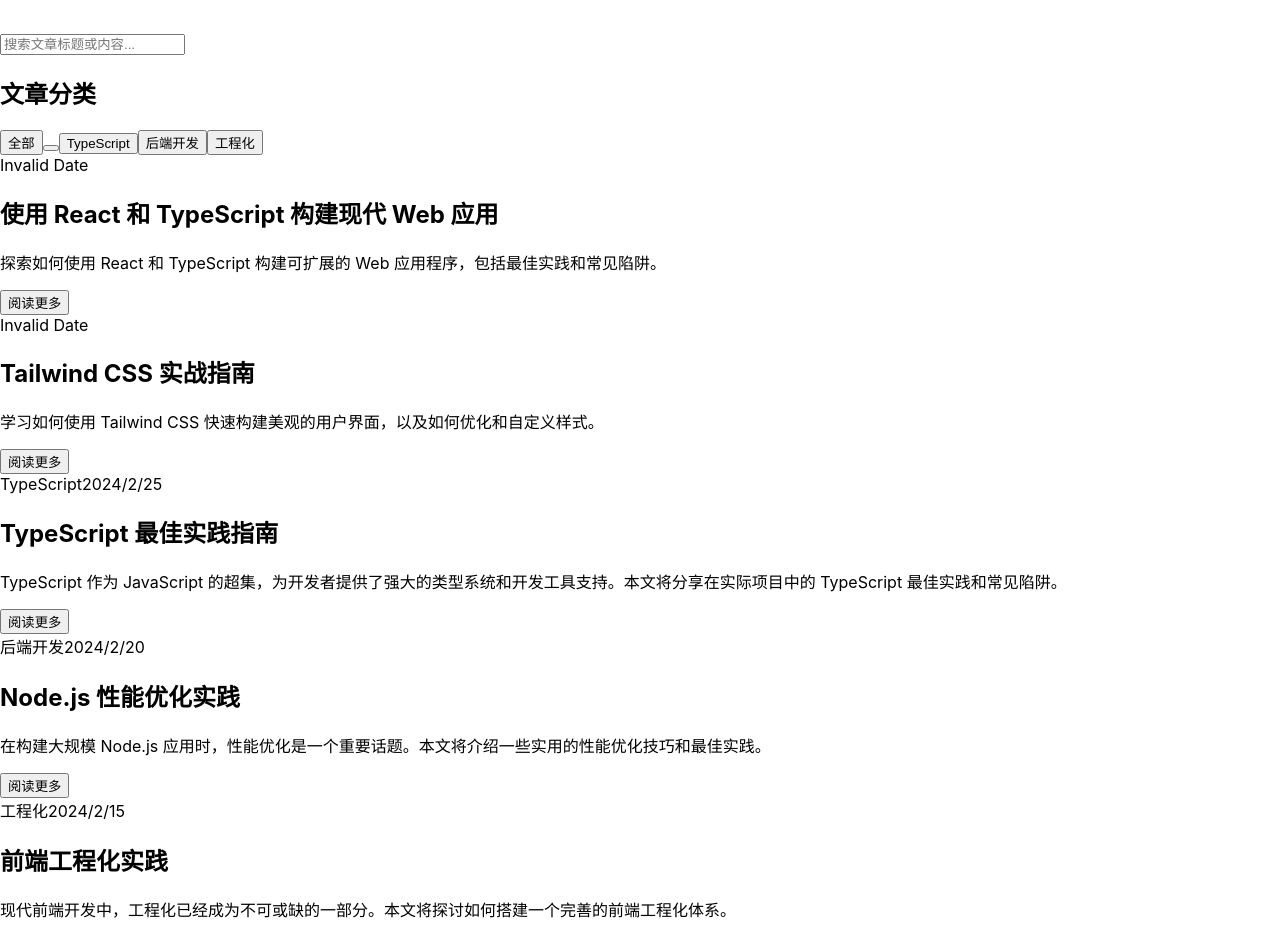
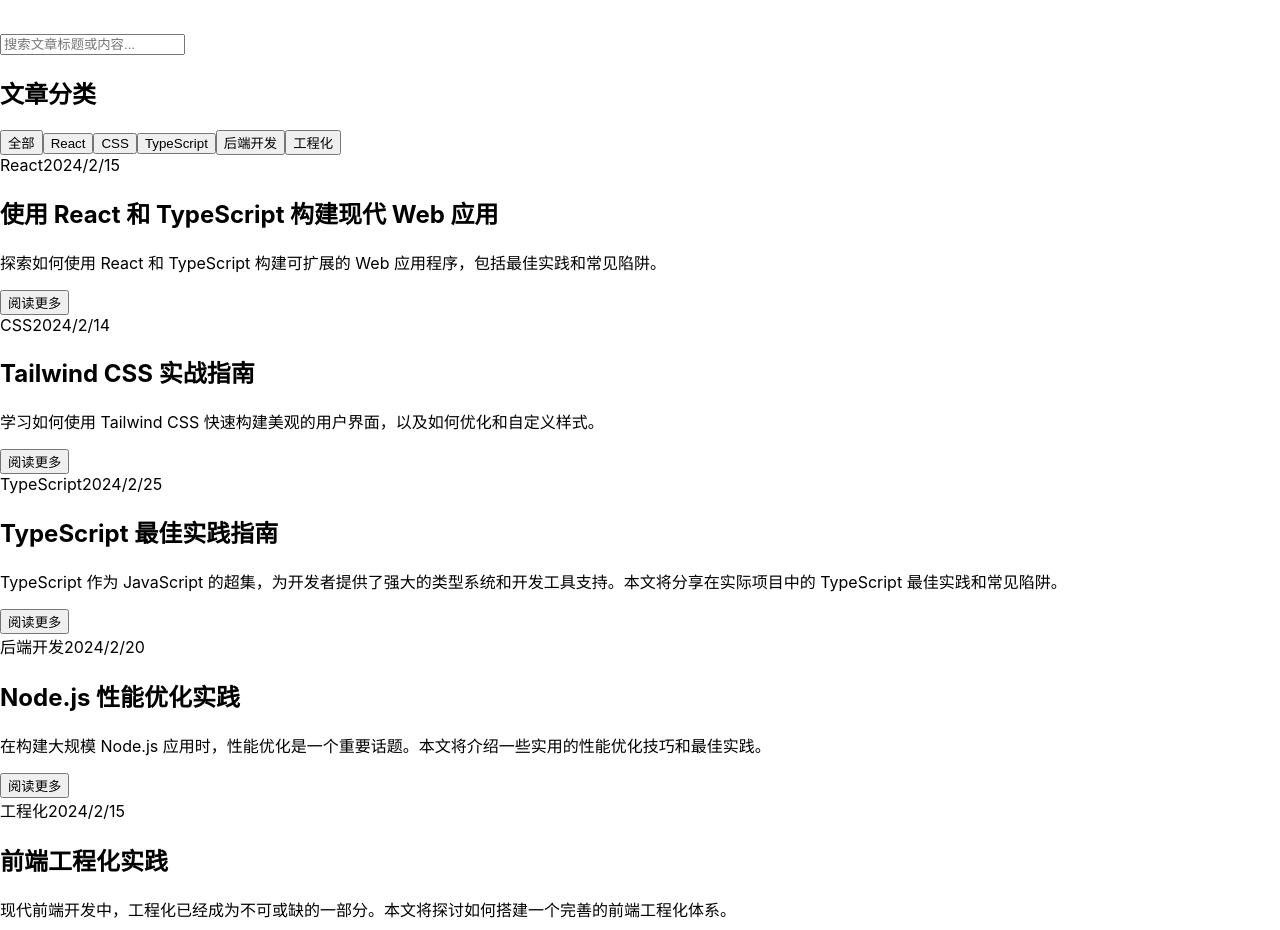
Before and after one commit to pika1ucky/myblog1, a React (Create React App) app: page / in a window 1280 px wide. Shown: the part 1380-2310 px from the top of the page. Built offline with nearby package versions, Linux system fonts and the light colour scheme.

Commit message:
fix: add missing slug property and standardize article data format

```diff
--- a/src/components/ArticleDetail.tsx
+++ b/src/components/ArticleDetail.tsx
@@ -23,6 +23,7 @@
     summary: "React 18 带来了许多激动人心的新特性...",
     publishDate: "2024-03-01",
     category: "React",
+    slug: "react-18-features",
     content: `
 # React 18 新特性解析
 
--- a/src/components/HomePage.tsx
+++ b/src/components/HomePage.tsx
@@ -14,42 +14,51 @@
       id: '1',
       title: '使用 React 和 TypeScript 构建现代 Web 应用',
       summary: '探索如何使用 React 和 TypeScript 构建可扩展的 Web 应用程序，包括最佳实践和常见陷阱。',
-      date: '2024-02-15',
+      publishDate: '2024-02-15',
+      category: 'React',
+      slug: 'react-typescript-guide',
+      content: '# 使用 React 和 TypeScript 构建现代 Web 应用\n\n这里是完整的文章内容...',
       tags: ['React', 'TypeScript', 'Web Development']
     },
     {
       id: '2',
       title: 'Tailwind CSS 实战指南',
       summary: '学习如何使用 Tailwind CSS 快速构建美观的用户界面，以及如何优化和自定义样式。',
-      date: '2024-02-14',
+      publishDate: '2024-02-14',
+      category: 'CSS',
+      slug: 'tailwind-css-guide',
+      content: '# Tailwind CSS 实战指南\n\n这里是完整的文章内容...',
       tags: ['CSS', 'Tailwind', 'Design']
     },
     {
-      id: 3,
+      id: '3',
       title: "TypeScript 最佳实践指南",
       summary: "TypeScript 作为 JavaScript 的超集，为开发者提供了强大的类型系统和开发工具支持。本文将分享在实际项目中的 TypeScript 最佳实践和常见陷阱。",
       publishDate: "2024-02-25",
+      category: "TypeScript",
       slug: "typescript-best-practices",
       content: "# TypeScript 最佳实践指南\n\n这里是完整的文章内容...",
-      category: "TypeScript"
+      tags: ['TypeScript', 'JavaScript', 'Best Practices']
     },
     {
-      id: 4,
+      id: '4',
       title: "Node.js 性能优化实践",
       summary: "在构建大规模 Node.js 应用时，性能优化是一个重要话题。本文将介绍一些实用的性能优化技巧和最佳实践。",
       publishDate: "2024-02-20",
+      category: "后端开发",
       slug: "nodejs-performance",
       content: "# Node.js 性能优化实践\n\n这里是完整的文章内容...",
-      category: "后端开发"
+      tags: ['Node.js', 'Performance', 'Backend']
     },
     {
-      id: 5,
+      id: '5',
       title: "前端工程化实践",
       summary: "现代前端开发中，工程化已经成为不可或缺的一部分。本文将探讨如何搭建一个完善的前端工程化体系。",
       publishDate: "2024-02-15",
+      category: "工程化",
       slug: "frontend-engineering",
       content: "# 前端工程化实践\n\n这里是完整的文章内容...",
-      category: "工程化"
+      tags: ['Engineering', 'Frontend', 'Best Practices']
     }
   ], []); // 空依赖数组，因为这是静态数据
 
```
